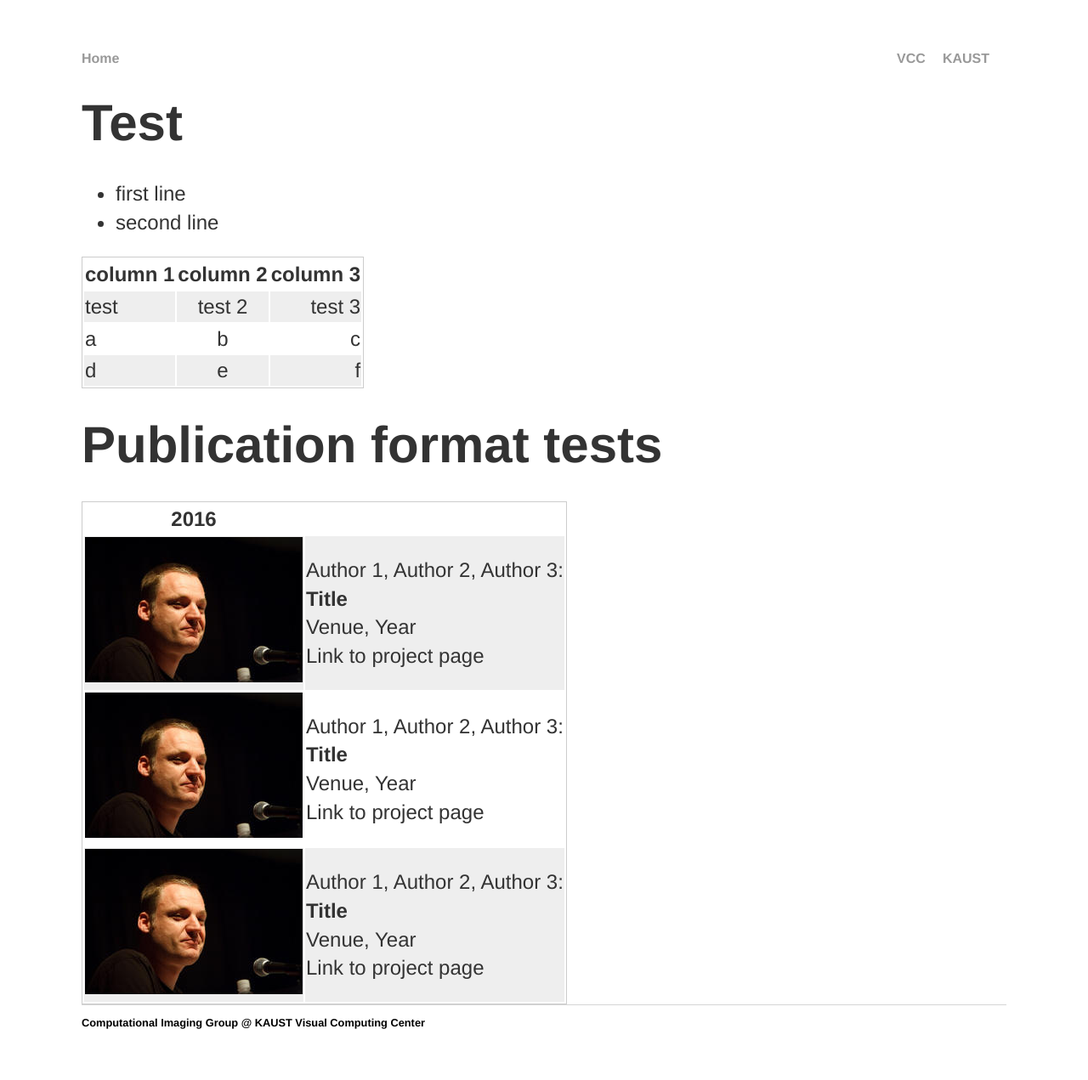
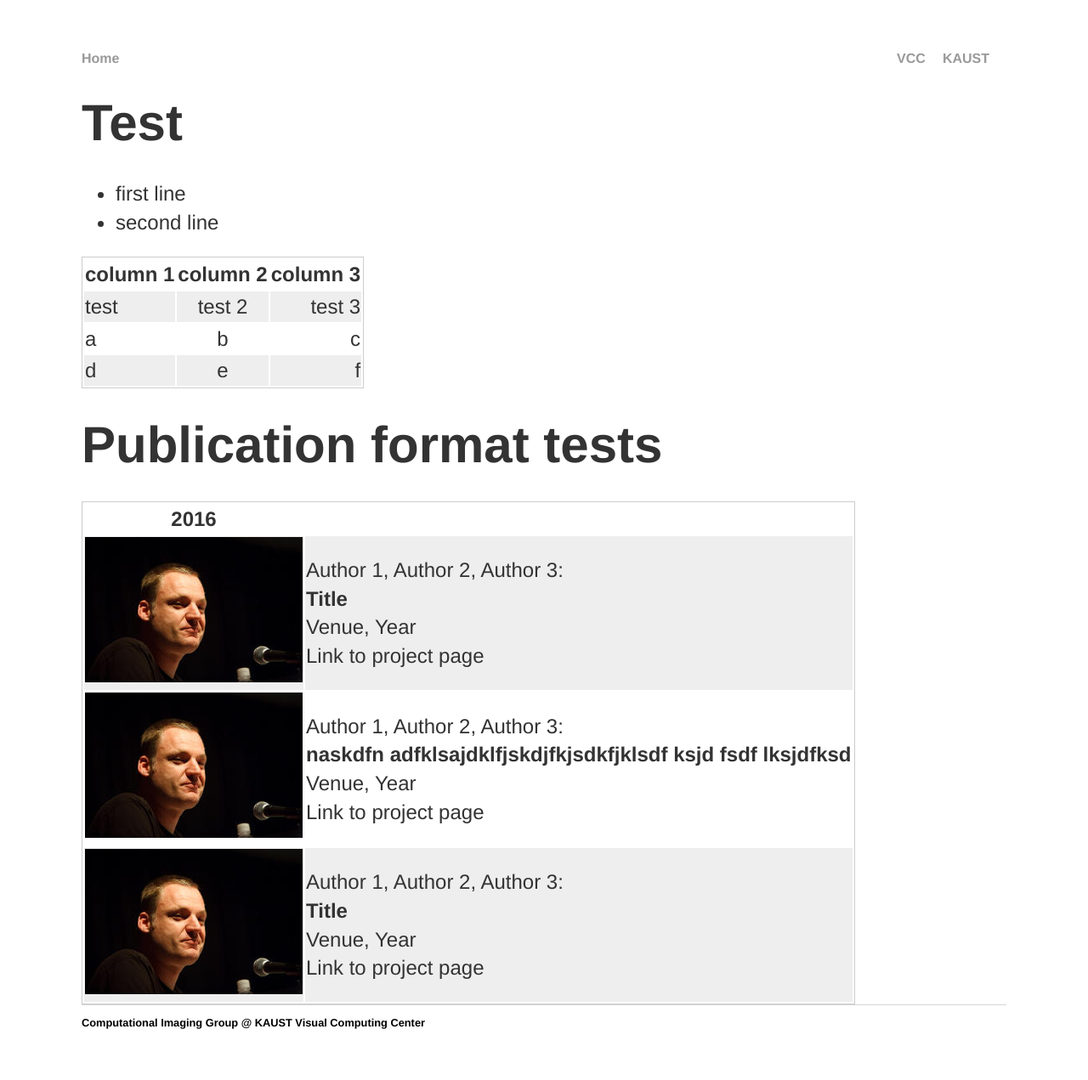
Before and after one commit to vccimaging/vccimaging.github.io, a Jekyll site: the page built from index.md, in a window 1280 px wide. Shown: the whole page at 85% size. Built offline with Jekyll 4.4.1, drawn with Linux system fonts in a browser that asks for light colours.

Commit message:
Update index.md

```diff
--- a/index.md
+++ b/index.md
@@ -19,5 +19,5 @@ d | e | f
 2016 |
 ------- | ------------------------------------------------------------------------------------------------------------------------------
 ![wh](Images/heidrich.jpg) |  Author 1, Author 2, Author 3:<br>**Title**<br>Venue, Year<br>Link to project page
+![wh](Images/heidrich.jpg) |  Author 1, Author 2, Author 3:<br>**naskdfn adfklsajdklfjskdjfkjsdkfjklsdf ksjd fsdf lksjdfksd**<br>Venue, Year<br>Link to project page
 ![wh](Images/heidrich.jpg) |  Author 1, Author 2, Author 3:<br>**Title**<br>Venue, Year<br>Link to project page
-![wh](Images/heidrich.jpg) |  Author 1, Author 2, Author 3:<br>**Title**<br>Venue, Year<br>Link to project page
```
